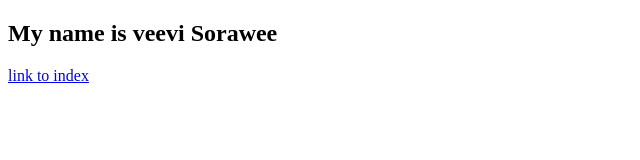
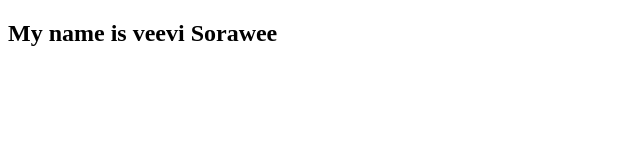
Before and after one commit to Pharanyali/DevOps_Lab3, a plain HTML site: page profilevee.html in a window 1280 px wide. Shown: the whole page, without its empty margins (0-640 px from the left). Drawn offline with Linux system fonts and the light colour scheme.

Commit message:
Update profilevee.html

```diff
--- a/profilevee.html
+++ b/profilevee.html
@@ -8,6 +8,5 @@
 </head>
 <body>
     <h2>My name is veevi Sorawee</h2>
-    <a href="/index.html">link to index</a>
 </body>
 </html>
```
